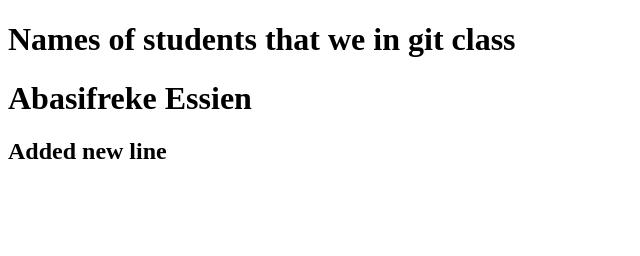
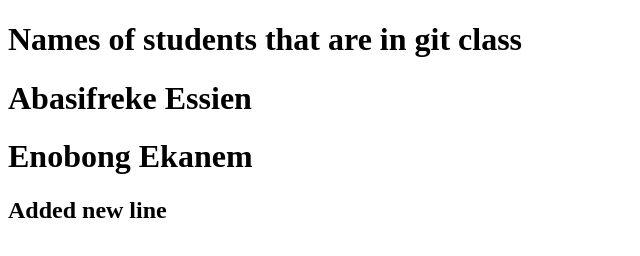
Before and after one commit to preciouskay/testLesson2, a plain HTML site: page index.html in a window 1280 px wide. Shown: the whole page, without its empty margins (0-640 px from the left). Drawn offline with Linux system fonts and the light colour scheme.

Commit message:
added my name

```diff
--- a/index.html
+++ b/index.html
@@ -8,8 +8,9 @@
 </head>
 <body>
 
-   <h1>Names of students that we in git class</h1>
+   <h1>Names of students that are in git class</h1>
    <h1>Abasifreke Essien</h1>
+   <h1>Enobong Ekanem</h1>
 
    <h2>Added new line</h2>
 
```
